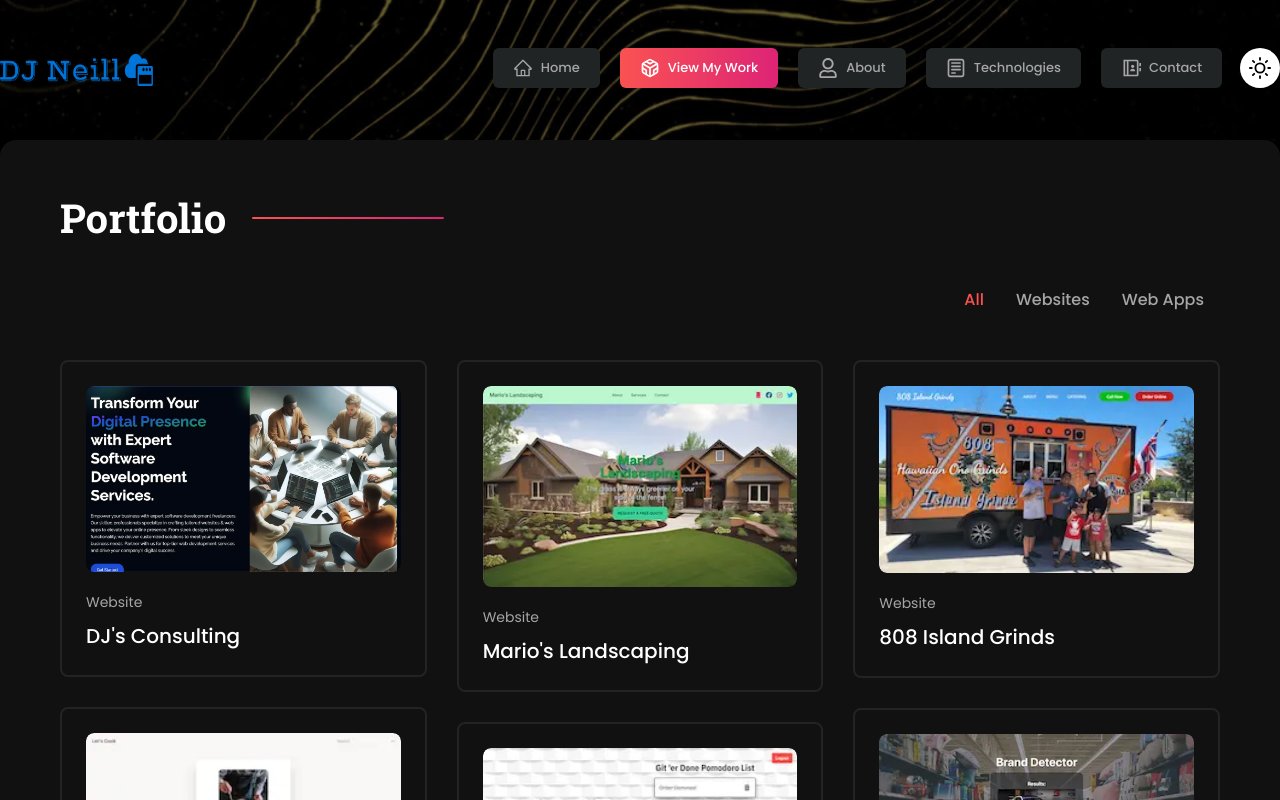
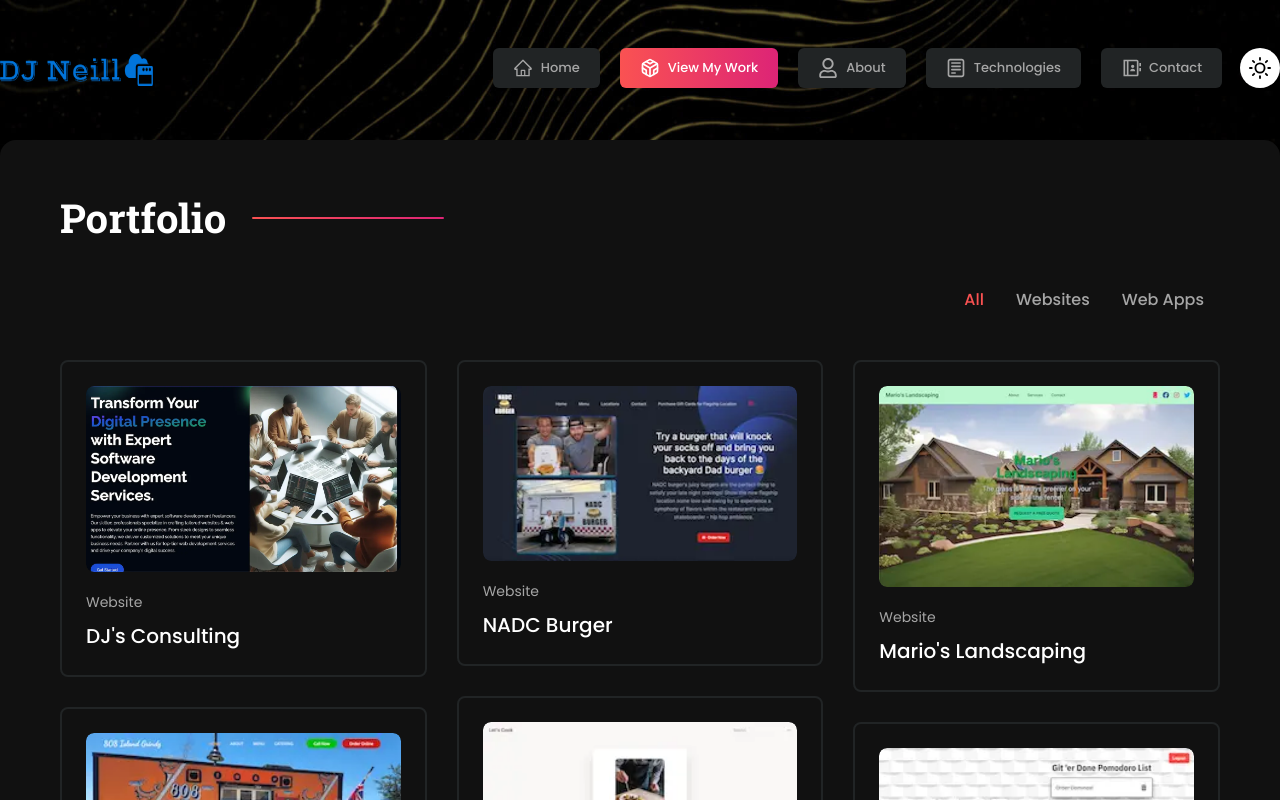
Before and after one commit to djneill/React-Portfolio, a Next.js app: page /works in a window 1280 px wide. Shown: the top 800 px of the page. Built offline with nearby package versions, Linux system fonts and the light colour scheme.

Commit message:
Add new website

```diff
--- a/data/worksData.js
+++ b/data/worksData.js
@@ -16,6 +16,19 @@ module.exports = [
   {
     id: "2",
     tag: "Website",
+    title: "NADC Burger",
+    img: "/images/work_images/small/nadc.webp",
+    imgSmall: "/images/work_images/small/nadc.webp",
+    bg: "#FFF0F0",
+    client: "NADC Burger",
+    languages: "TypeScript, React, Next.js, Shadcn/ui,Tailwind",
+    link: "https://burger-town.netlify.app/",
+    linkText: "burger-town.netlify.app/",
+    description: "NADC Burger is a restaurant website. It includes information about the restaurant, services offered, contact details, and a contact form for potential customers to get in touch.",
+  },
+  {
+    id: "3",
+    tag: "Website",
     title: "Mario's Landscaping",
     img: "/images/work_images/ml.webp",
     imgSmall: "/images/work_images/small/mlSm.webp",
@@ -28,7 +41,7 @@ module.exports = [
       "Mario Landscaping is a website designed to showcase the landscaping services provided by our client's business. It includes information about the company, services offered, contact details, and a contact form for potential customers to get in touch.",
   },
   {
-    id: "3",
+    id: "4",
     tag: "Website",
     title: "808 Island Grinds",
     img: "/images/work_images/808ig.webp",
@@ -42,7 +55,7 @@ module.exports = [
       "808 Island Grinds is a website designed to showcase the food and services provided by our client's business. It includes information about the company, services offered, contact details, and a contact form for potential customers to get in touch.",
   },
   // {
-  //   id: "4",
+  //   id: "5",
   //   tag: "Website",
   //   title: "Parada Restoration",
   //   img: "/images/work_images/pr.webp",
@@ -56,7 +69,7 @@ module.exports = [
   //     "Parada Restoration is a website designed to showcase the restoration services provided by our client's business. It includes information about the company, services offered, contact details, and a contact form for potential customers to get in touch.",
   // },
   // {
-  //   id: "5",
+  //   id: "6",
   //   tag: "Website",
   //   title: "John's Gym Temple",
   //   img: "/images/work_images/tm.webp",
@@ -70,7 +83,7 @@ module.exports = [
   //     "John's Gym Temple is a website designed to showcase the martial arts services provided by our client's business. It includes information about the company, services offered, contact details, and a contact form for potential customers to get in touch.",
   // },
   // {
-  //   id: "6",
+  //   id: "7",
   //   tag: "Website",
   //   title: "Beauty By Bea",
   //   img: "/images/work_images/bea.webp",
@@ -84,7 +97,7 @@ module.exports = [
   //     "Beauty By Bea is a website designed to showcase the beauty services provided by our client's business. It includes information about the company, services offered, contact details, and a contact form for potential customers to get in touch.",
   // },
   {
-    id: "7",
+    id: "8",
     tag: "Web App",
     title: "Let's Cook",
     img: "/images/work_images/mvp.webp",
@@ -98,7 +111,7 @@ module.exports = [
       "Let's Cook is a full-stack web app. I wanted to create a place where users could post their favorite recipes, search for new recipes, and save their favorite recipes to a collection that they could easily find. Users can like, save, and comment on recipes, as well as delete recipes from their favorites that they may not want to keep saved.",
   },
   // {
-  //   id: "8",
+  //   id: "9",
   //   tag: "Web App",
   //   title: "Film Flix",
   //   img: "/images/work_images/ff.webp",
@@ -112,7 +125,7 @@ module.exports = [
   //     "I wanted to explore and learn more by using React, Typescript, and Next.js to build a fun movie trailer app that replicated Netflix.I am using NextAuth for authentication, and bcrypt so passwords are hashed, and nothing is exposed. This site is for demonstration purposes, please do not use your real Netflix Password.",
   // },
   // {
-  //   id: "9",
+  //   id: "10",
   //   tag: "Web App",
   //   title: "Cortana Chatbot",
   //   img: "/images/work_images/cb.webp",
@@ -126,7 +139,7 @@ module.exports = [
   //     "Cortana is a chatbot that I created using React and OpenAI. I wanted to create a chatbot that could answer questions about me, and my projects. I used OpenAI's API to train the chatbot, and it is still a work in progress.",
   // },
   {
-    id: "10",
+    id: "11",
     tag: "Web App",
     title: "Pomodoro Task Timer",
     img: "/images/work_images/pom.webp",
@@ -140,7 +153,7 @@ module.exports = [
       "Giterdone Pomodoro is a full-stack web app. I wanted to create a place where users could create a task, set a timer for that task, and save the task to a collection that they could easily find. Users can add, complete, as well as delete tasks that they may not want to keep saved.",
   },
   {
-    id: "11",
+    id: "12",
     tag: "Web App",
     title: "Brand Detector",
     img: "/images/work_images/brand.webp",
@@ -154,7 +167,7 @@ module.exports = [
       "Brand Detector is a web app that I created using Microsoft Azure's Computer Vision API. I wanted to create a place where users could upload an image, and the app would detect the brand of the item in the image. Users can upload an image, and the app will detect the brand of the item in the image.",
   },
   {
-    id: "12",
+    id: "13",
     tag: "Web App",
     title: "Temple Astronomy Society",
     img: "/images/work_images/nasa.webp",
```
Also changed, not shown: public/images/work_images/small/nadc.webp (added).
